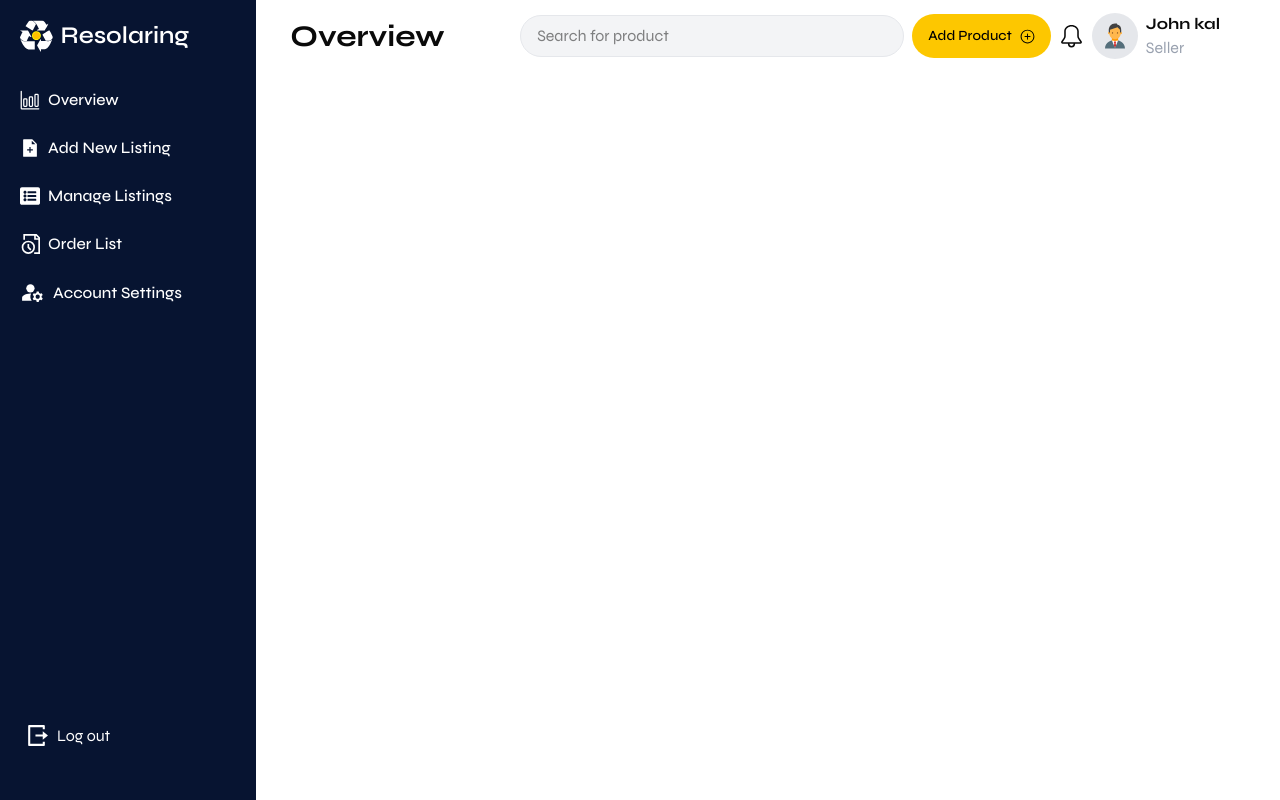
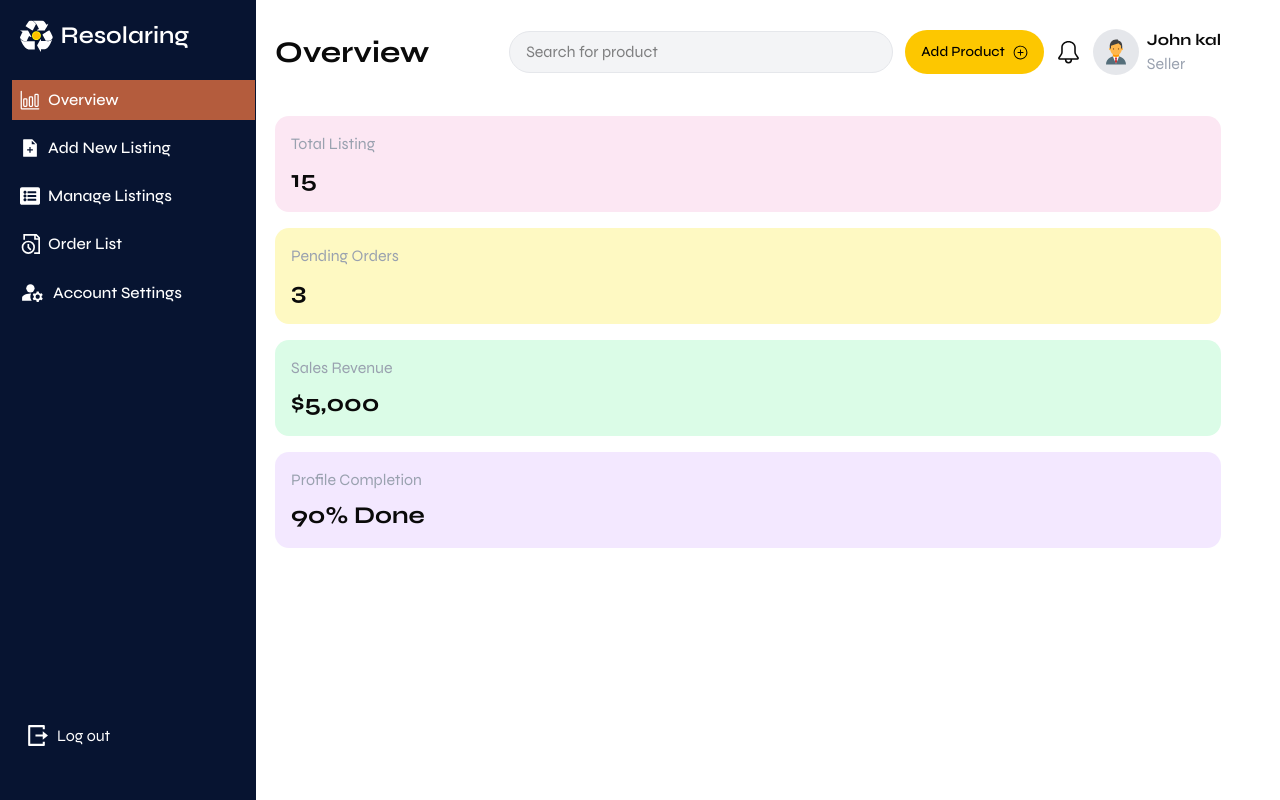
Before and after one commit to istiakiraz/Resolaring, a React (Vite) app: page /dashboard/overview in a window 1280 px wide. Built offline with nearby package versions, Linux system fonts and the light colour scheme.

Commit message:
added a dashboard overview

```diff
--- a/src/layouts/DashboardLayouts.jsx
+++ b/src/layouts/DashboardLayouts.jsx
@@ -42,8 +42,7 @@ export default function DashboardLayouts() {
               >
                 {/* Hamburger Icon */}
                 <svg
-                  className={`absolute w-6 h-6 transition-all duration-300 ${
-                    isDrawerOpen
+                  className={`absolute w-6 h-6 transition-all duration-300 ${isDrawerOpen
                       ? "opacity-0 scale-75 rotate-45"
                       : "opacity-100 scale-100 rotate-0"
                     }`}
@@ -58,8 +57,7 @@ export default function DashboardLayouts() {
                 </svg>
 
                 <svg
-                  className={`absolute w-6 h-6 transition-all duration-300 ${
-                    isDrawerOpen
+                  className={`absolute w-6 h-6 transition-all duration-300 ${isDrawerOpen
                       ? "opacity-100 scale-100 rotate-0"
                       : "opacity-0 scale-75 rotate-45"
                     }`}
@@ -77,17 +75,15 @@ export default function DashboardLayouts() {
               >
                 <div
                   className={`lg:flex items-center w-fit hidden   p-2 gap-2
-                ${
-                    isDrawerOpen ? 'block' : 'hidden' }
+                ${isDrawerOpen ? 'block' : 'hidden'}
                      `}>
                   <img src={logo} alt="Resolaring Logo" className="h-8 w-auto" />
                   <span className="text-2xl text-white font-semibold">Resolaring</span>
                 </div>
               </Link>
 
-
             </div>
-             <nav className='flex items-center w-full pl-30 pr-10 justify-between' >
+            {/* <nav className='flex items-center w-full pl-30 pr-10 justify-between' >
                           <h2 className='text-2xl lg:text-3xl font-bold' >Overview</h2>
                           <div className='flex items-center gap-2' >
                               <input placeholder='Search for product' className=' px-4 py-2 w-96 rounded-full border bg-gray-100 border-gray-200' type="text" name="" id="" />
@@ -104,7 +100,7 @@ export default function DashboardLayouts() {
                                   </span>
                               </div>
                           </div>
-                      </nav>
+                      </nav> */}
           </div>
         </div>
       </nav>
@@ -124,7 +120,9 @@ export default function DashboardLayouts() {
               <NavLink
                 to="/dashboard/overview"
                 onClick={closeDrawer}
-                className="flex items-center gap-2 p-2 text-white hover:bg-accent duration-300 ease-in-out ms-3 group"
+                className={({ isActive }) =>
+                  `flex items-center gap-2 p-2 text-white ms-3 group ${isActive ? "bg-accent" : "hover:bg-accent duration-300 ease-in-out"}`
+                }
               >
                 <IoBarChartOutline className="text-xl" /> Overview
               </NavLink>
@@ -134,7 +132,9 @@ export default function DashboardLayouts() {
               <NavLink
                 to="/dashboard/booked-trainer"
                 onClick={closeDrawer}
-                    className="flex items-center gap-2 p-2 text-white  hover:bg-accent duration-300 ease-in-out ms-3 group"
+                className={({ isActive }) =>
+                  `flex items-center gap-2 p-2 text-white ms-3 group ${isActive ? "bg-accent" : "hover:bg-accent duration-300 ease-in-out"}`
+                }
               >
                 <AiFillFileAdd className="text-xl" /> Add New Listing
               </NavLink>
@@ -143,7 +143,9 @@ export default function DashboardLayouts() {
               <NavLink
                 to="/dashboard/activity-log"
                 onClick={closeDrawer}
-                    className="flex items-center gap-2 p-2 text-white hover:bg-accent duration-300 ease-in-out ms-3 group"
+                className={({ isActive }) =>
+                  `flex items-center gap-2 p-2 text-white ms-3 group ${isActive ? "bg-accent" : "hover:bg-accent duration-300 ease-in-out"}`
+                }
               >
                 <FaListAlt className="text-xl" /> Manage Listings
               </NavLink>
@@ -157,7 +159,9 @@ export default function DashboardLayouts() {
               <NavLink
                 to="/dashboard/manage-slots"
                 onClick={closeDrawer}
-                    className="flex items-center gap-2 p-2 text-white hover:bg-accent duration-300 ease-in-out ms-3 group"
+                className={({ isActive }) =>
+                  `flex items-center gap-2 p-2 text-white ms-3 group ${isActive ? "bg-accent" : "hover:bg-accent duration-300 ease-in-out"}`
+                }
               >
                 <GrDocumentTime className="text-xl" /> Order List
               </NavLink>
@@ -167,7 +171,9 @@ export default function DashboardLayouts() {
               <NavLink
                 to="/dashboard/accounts"
                 onClick={closeDrawer}
-                    className="flex items-center gap-2 p-2 text-white hover:bg-accent duration-300 ease-in-out ms-3 group"
+                className={({ isActive }) =>
+                  `flex items-center gap-2 p-2 text-white ms-3 group ${isActive ? "bg-accent" : "hover:bg-accent duration-300 ease-in-out"}`
+                }
               >
                 <MdManageAccounts size={25} className="text-xl" /> Account Settings
               </NavLink>
@@ -187,7 +193,7 @@ export default function DashboardLayouts() {
         </div>
       </div>
 
-      <div className="p-4 lg:ml-54">
+      <div className="p-4 lg:-mt-15 lg:ml-54">
         <Outlet />
       </div>
     </div>
--- a/src/pages/Dashboard/Overview/Overview.jsx
+++ b/src/pages/Dashboard/Overview/Overview.jsx
@@ -7,9 +7,11 @@ import { FcBusinessman } from 'react-icons/fc';
 export default function Overview() {
   return (
     <div className=' w-11/12 mx-auto' >
-        {/* <nav className='flex items-center justify-between' >
+
+        {/* top bar */}
+        <nav className='flex items-center justify-between' >
             <h2 className='text-2xl lg:text-3xl font-bold' >Overview</h2>
-            <div className='flex items-center gap-2' >
+            <div className='flex items-center gap-3' >
                 <input placeholder='Search for product' className=' px-4 py-2 w-96 rounded-full border bg-gray-100 border-gray-200' type="text" name="" id="" />
                 <PrimaryButton className='w-fit' icon={GoPlusCircle} >
                     Add Product
@@ -24,7 +26,32 @@ export default function Overview() {
                     </span>
                 </div>
             </div>
-        </nav> */}
+        </nav>
+
+        {/* number content  */}
+
+        <div className='py-10 grid 2xl:grid-cols-4 *:hover:scale-105 *:duration-300 *:ease-in-out *:hover:shadow *:cursor-grab items-center gap-4  '>
+
+            <div className='bg-pink-100 rounded-xl p-4 ' >
+                <p className=' text-gray-400 mb-2' >Total Listing</p>
+                <h6 className='text-2xl font-bold'>15</h6>
+            </div>
+            <div className='bg-yellow-100 rounded-xl p-4 ' >
+                <p className=' text-gray-400 mb-2' >Pending Orders</p>
+                <h6 className='text-2xl font-bold'>3</h6>
+            </div>
+            <div className='bg-green-100 rounded-xl p-4 ' >
+                <p className=' text-gray-400 mb-2' >Sales Revenue</p>
+                <h6 className='text-2xl font-bold'>$5,000</h6>
+            </div>
+            <div className='bg-purple-100 rounded-xl p-4 ' >
+                <p className=' text-gray-400 mb-2' >Profile Completion</p>
+                <h6 className='text-2xl font-bold'>90% Done</h6>
+            </div>
+
+
+
+        </div>
 
 
     </div>
```
Lines whose indentation alone changed are shown as unchanged.
